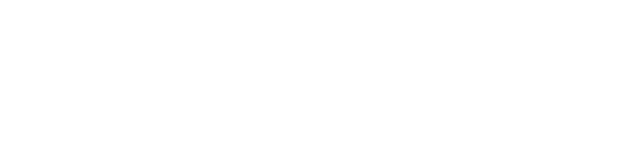
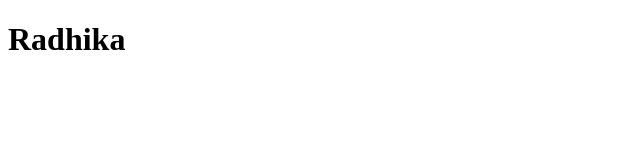
Before and after one commit to Radhika082004/devops_lab_1, a plain HTML site: page index.html in a window 1280 px wide. Shown: the whole page, without its empty margins (0-640 px from the left). Drawn offline with Linux system fonts and the light colour scheme.

Commit message:
Code loaded with Version 2

```diff
--- a/index.html
+++ b/index.html
@@ -3,9 +3,10 @@
 <head>
     <meta charset="UTF-8">
     <meta name="viewport" content="width=device-width, initial-scale=1.0">
-    <title>Document</title>
+    <title>Git</title>
 </head>
 <body>
+    <h1>Radhika</h1>
 
 </body>
 </html>
```
